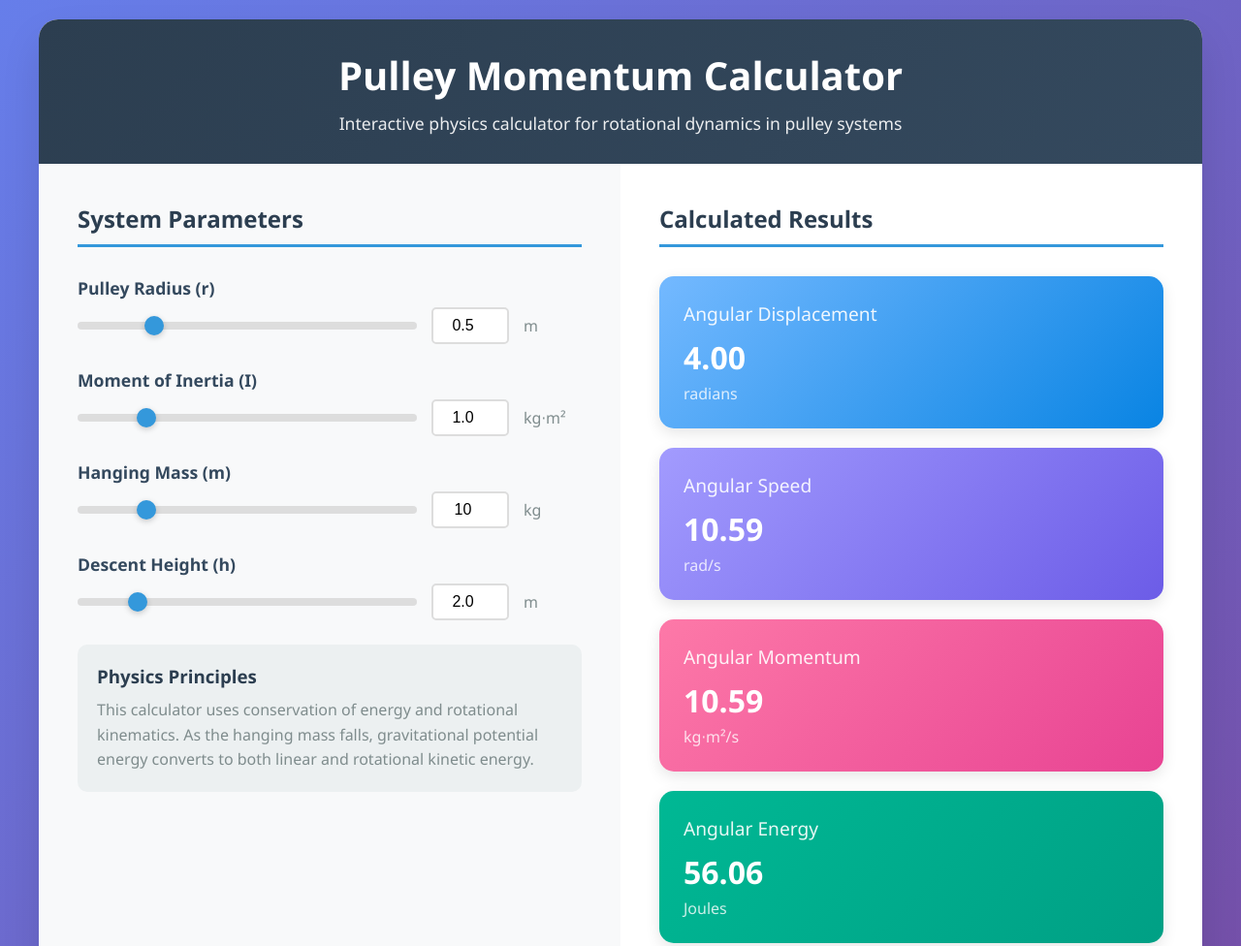
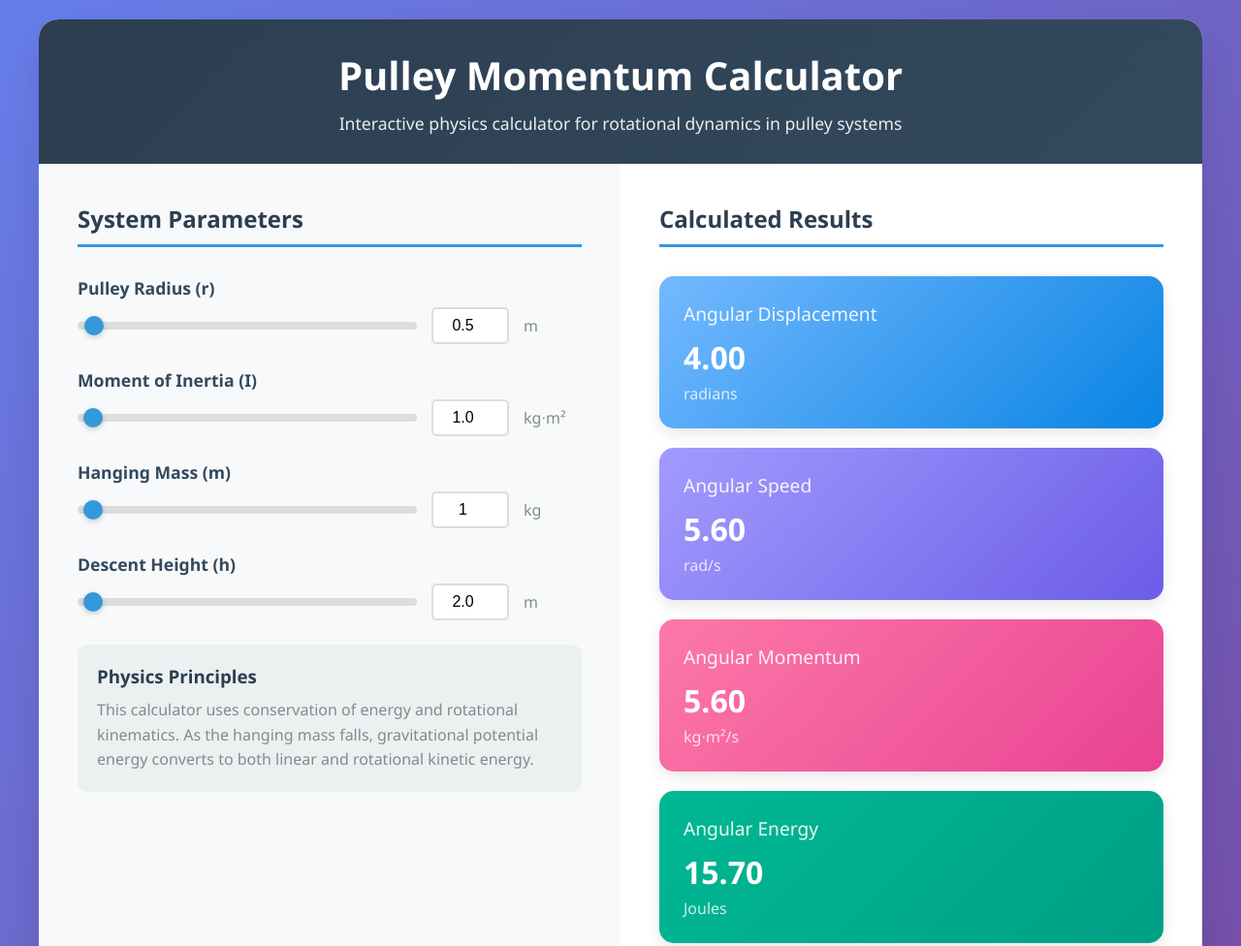
Before and after one commit to sbosshardt/pulley-momentum, a plain HTML site: page index.html in a window 1280 px wide. Shown: the top 976 px of the page at 97% size. Drawn offline with Linux system fonts and the light colour scheme.

Commit message:
Changed the range and step size for input variables.

```diff
--- a/index.html
+++ b/index.html
@@ -208,8 +208,8 @@
                 <div class="input-group">
                     <label class="input-label">Pulley Radius (r)</label>
                     <div class="input-container">
-                        <input type="range" class="slider" id="radiusSlider" min="0.1" max="2.0" step="0.1" value="0.5">
-                        <input type="number" class="input-number" id="radiusInput" min="0.1" max="2.0" step="0.1" value="0.5">
+                        <input type="range" class="slider" id="radiusSlider" min="0.1" max="20.0" step="0.1" value="0.5">
+                        <input type="number" class="input-number" id="radiusInput" min="0.1" max="20.0" step="0.1" value="0.5">
                         <span class="unit">m</span>
                     </div>
                 </div>
@@ -217,8 +217,8 @@
                 <div class="input-group">
                     <label class="input-label">Moment of Inertia (I)</label>
                     <div class="input-container">
-                        <input type="range" class="slider" id="inertiaSlider" min="0.1" max="5.0" step="0.1" value="1.0">
-                        <input type="number" class="input-number" id="inertiaInput" min="0.1" max="5.0" step="0.1" value="1.0">
+                        <input type="range" class="slider" id="inertiaSlider" min="0.1" max="50.0" step="0.1" value="1.0">
+                        <input type="number" class="input-number" id="inertiaInput" min="0.1" max="50.0" step="0.1" value="1.0">
                         <span class="unit">kg⋅m²</span>
                     </div>
                 </div>
@@ -226,8 +226,8 @@
                 <div class="input-group">
                     <label class="input-label">Hanging Mass (m)</label>
                     <div class="input-container">
-                        <input type="range" class="slider" id="massSlider" min="1" max="50" step="1" value="10">
-                        <input type="number" class="input-number" id="massInput" min="1" max="50" step="1" value="10">
+                        <input type="range" class="slider" id="massSlider" min="0.1" max="50" step="0.1" value="1">
+                        <input type="number" class="input-number" id="massInput" min="0.1" max="50" step="0.1" value="1">
                         <span class="unit">kg</span>
                     </div>
                 </div>
@@ -235,8 +235,8 @@
                 <div class="input-group">
                     <label class="input-label">Descent Height (h)</label>
                     <div class="input-container">
-                        <input type="range" class="slider" id="heightSlider" min="0.5" max="10.0" step="0.5" value="2.0">
-                        <input type="number" class="input-number" id="heightInput" min="0.5" max="10.0" step="0.5" value="2.0">
+                        <input type="range" class="slider" id="heightSlider" min="0.25" max="100.0" step="0.25" value="2.0">
+                        <input type="number" class="input-number" id="heightInput" min="0.25" max="100.0" step="0.25" value="2.0">
                         <span class="unit">m</span>
                     </div>
                 </div>
```
